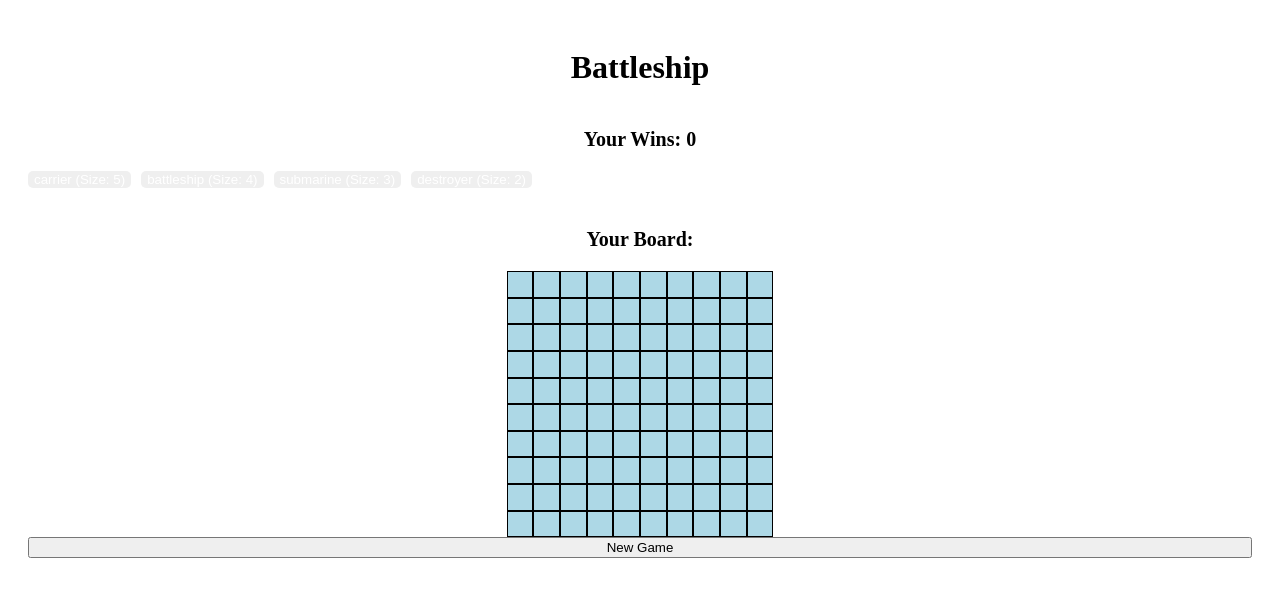
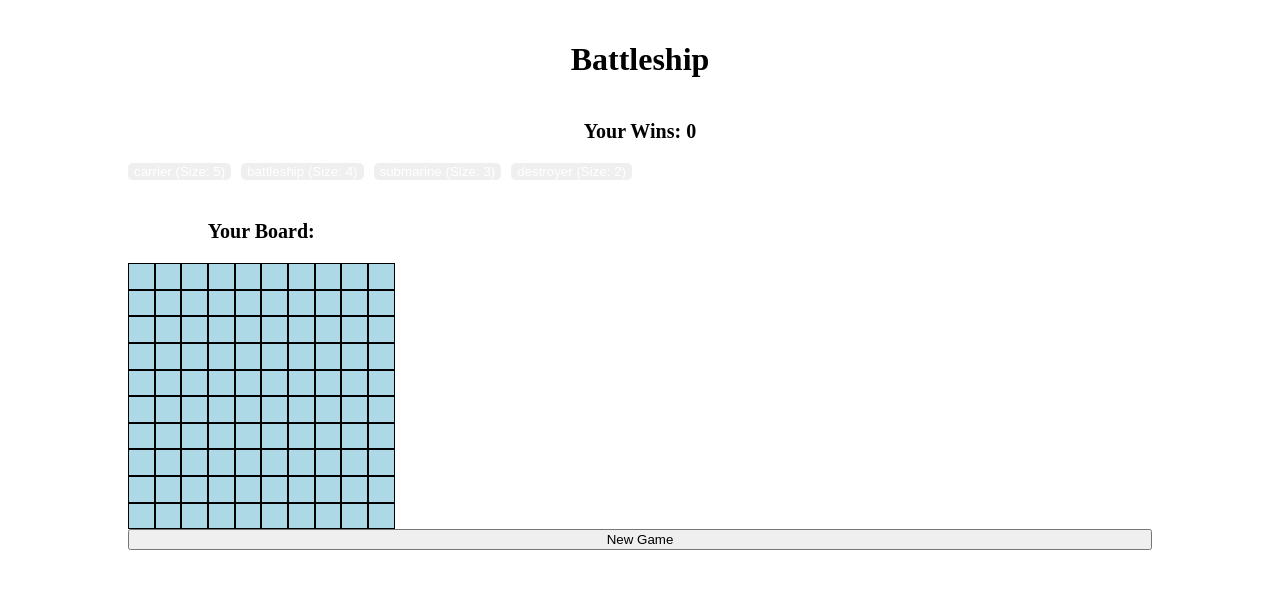
Before and after one commit to EliasBaron/battleship-ui, a React (Vite) app: page / in a window 1280 px wide. Shown: the top 596 px of the page. Built offline with nearby package versions, Linux system fonts and the light colour scheme.

Commit message:
styles in the main container

```diff
--- a/src/App.css
+++ b/src/App.css
@@ -1,8 +1,26 @@
+body {
+  justify-content: center;
+  align-items: center;
+  height: 100vh;
+  margin: 0;
+  padding: 0;
+}
+
 .app-container {
+  justify-content: center;
   text-align: center;
   padding: 20px;
-  display : flex;
+  display: flex;
   flex-direction: column;
+  width: 80%;
+  margin: auto;
+}
+
+.ship-counters {
+  display: flex;
+  justify-content: space-between;
+  flex-direction: row;
+  flex-wrap: wrap;
 }
 
 button.ship {
@@ -77,3 +95,10 @@ button.cell.miss {
 .sunk {
   text-decoration: line-through;
 }
+
+.boards {
+  display: flex;
+  justify-content: space-between;
+  flex-direction: row;
+  flex-wrap: wrap;
+}
--- a/src/App.jsx
+++ b/src/App.jsx
@@ -355,8 +355,8 @@ function App() {
                 </>
               )}
 
-              {/* Move this block outside the warStarted condition */}
               <div className="boards">
+                <div className="board">
                 <p>Your Board:</p>
                 <div className={`board ${turn === "player" ? "opacity" : ""}`}>
                   <Board
@@ -370,7 +370,7 @@ function App() {
               </div>
 
               {warStarted && (
-                <>
+                <div className="board">
                   <p>Computer's Board:</p>
                   <div
                     className={`board ${turn === "computer" ? "opacity" : ""}`}
@@ -383,8 +383,9 @@ function App() {
                       handleClick={handleUserClick}
                     />
                   </div>
-                </>
+                </div>
               )}
+              </div>
             </>
           )}
         </>
--- a/src/components/ShipCounters.jsx
+++ b/src/components/ShipCounters.jsx
@@ -2,7 +2,7 @@ import React from "react";
 
 function ShipCounters({ remainingShips, isPlayer }) {
   return (
-    <div className="ship-counters">
+    <div className="ship-counter">
       <p>{isPlayer ? "Remaining Player Ships:" : "Remaining Computer Ships:"}</p>
       <ul>
         {Object.entries(remainingShips).map(([ship, count]) => (
```
